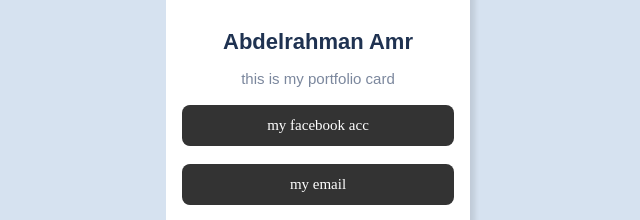
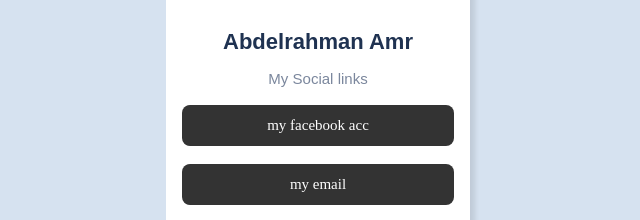
Before and after one commit to abdo610amr/A.amr, a plain HTML site: page index.html in a window 1280 px wide. Shown: the part 391-611 px from the top of the page, 322-962 px from the left. Drawn offline with Linux system fonts and the light colour scheme.

Commit message:
Update index.html

```diff
--- a/index.html
+++ b/index.html
@@ -20,7 +20,7 @@
 
     <img src="./images/305812585_626131742287780_7792379735814346283_n.jpg" width=285 height=285>
     <h1>Abdelrahman Amr</h1>
-    <p>this is my portfolio card</p>
+    <p>My Social links </p>
     <a href="https://www.facebook.com/abdo.amr.182940/?_rdr" target="_blank">my facebook acc</a>
     <a href="mailto:abdooamrr2@gmail.com" target="_blank">my email</a>
     <a href="./phone.html" target="_blank">my phone</a>
```
